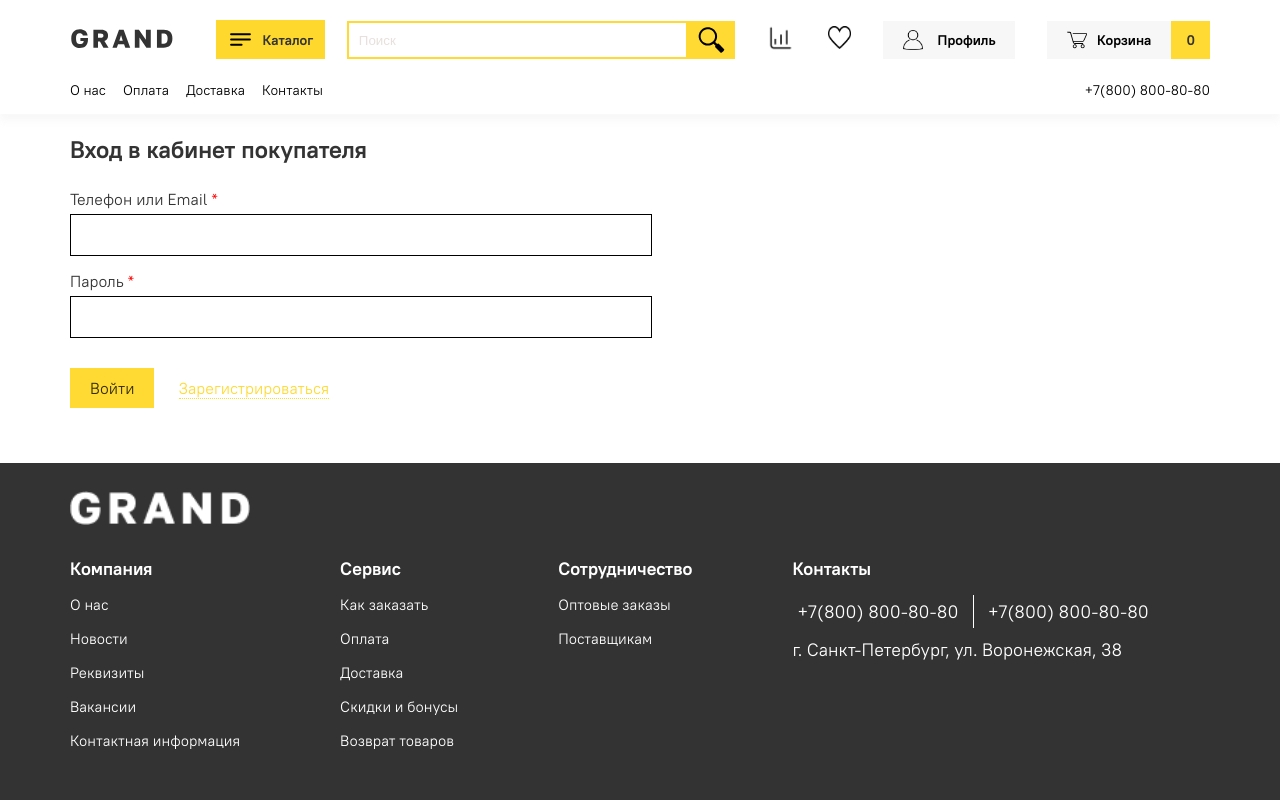
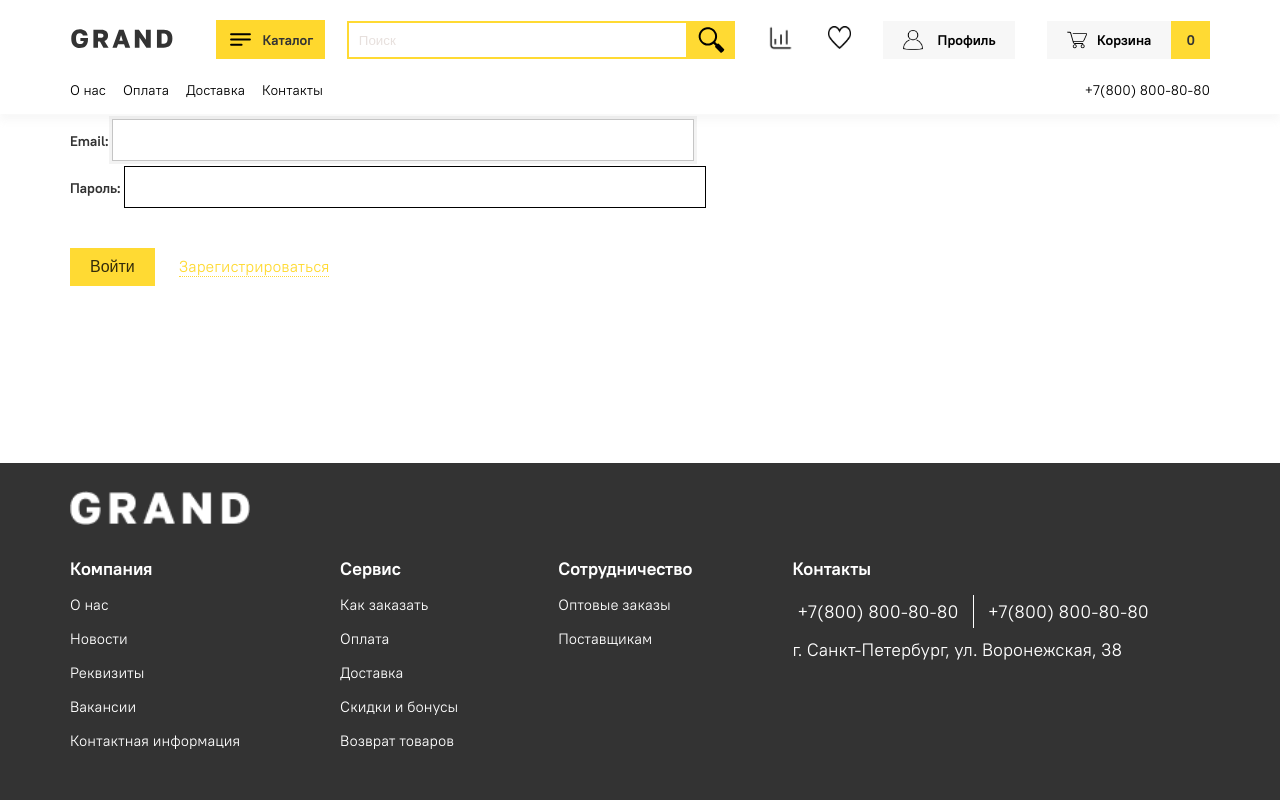
Before and after one commit to SALP0DNAG/Electronics-Store, a Django app: page /users/login/ in a window 1280 px wide. Run offline with Django 4.2, Linux system fonts and the light colour scheme.

Commit message:
add Forms, login

```diff
--- a/Grand_store/settings.py
+++ b/Grand_store/settings.py
@@ -40,7 +40,7 @@
 
     'Store.apps.StoreConfig',
     'page.apps.PageConfig',
-    'users.apps.UsersConfig'
+    'users.apps.UsersConfig',
 ]
 
 MIDDLEWARE = [
--- a/requirements.txt
+++ b/requirements.txt
@@ -1,6 +1,8 @@
 asgiref==3.7.2
 Django==5.0.1
+django-appconf==1.0.6
 pillow==10.2.0
 psycopg==3.1.17
+pytz==2024.1
 sqlparse==0.4.4
 typing_extensions==4.9.0
--- a/static/users/css/login.css
+++ b/static/users/css/login.css
@@ -18,7 +18,7 @@
     font-weight: normal;
 }
 
-.login input {
+.login input:not(.buttons-login) {
     font-family: 'PT Root UI', sans-serif;
     font-size: 16px;
     color: rgba(0, 0, 0, 0.7);
@@ -42,6 +42,8 @@
 }
 
 .buttons-login {
+    border: none;
+    font-size: 16px;
     color: rgba(0, 0, 0, 0.8);
     background-color: #ffda33;
     padding: 10px 20px;
--- a/templates/Store/base.html
+++ b/templates/Store/base.html
@@ -41,10 +41,17 @@
                     </a>
                 </div>
                 <div class="profile">
-                    <a href="{% url 'users:orders' %}">
-                        <img src="{% static 'Store/img/profile.png' %}" alt="">
-                        <span>Профиль</span>
-                    </a>
+                    {% if user.is_authenticated %}
+                        <a href="{% url 'users:orders' %}">
+                                <img src="{% static 'Store/img/profile.png' %}" alt="">
+                            <span>Профиль</span>
+                        </a>
+                    {% else %}
+                        <a href="{% url 'users:login' %}">
+                                <img src="{% static 'Store/img/profile.png' %}" alt="">
+                            <span>Профиль</span>
+                        </a>
+                    {% endif %}
                 </div>
                 <div class="basket">
                     <a href="#">
--- a/templates/users/base.html
+++ b/templates/users/base.html
@@ -14,7 +14,7 @@
             <a href="{% url 'users:address' %}">Адрес доставки</a>
             <a href="{% url 'users:discounts-and-bonuses' %}">Скидки и бонусы</a>
             <a href="{% url 'users:contacts' %}">Контактные данные</a>
-            <a href="">Выход</a>
+            <a href="{% url 'users:logout' %}">Выход</a>
         </div>
         <div class="main-block-content">
             <div class="title">
--- a/templates/users/login.html
+++ b/templates/users/login.html
@@ -9,14 +9,18 @@
 
 {% block content %}
     <div class="login">
-        <div class="login-title">Вход в кабинет покупателя</div>
-        <div class="telephone-or-email-label">Телефон или Email <span>*</span></div>
-        <input type="text" class="telephone-or-email-input">
-        <div class="password-label">Пароль <span>*</span></div>
-        <input type="password" class="password-input">
-        <div class="buttons">
-            <a href="#" class="buttons-login">Войти</a>
-            <a href="{% url 'users:register' %}" class="buttons-register">Зарегистрироваться</a>
-        </div>
+        <form action="{% url 'users:login' %}" method="post">
+            {% csrf_token %}
+            {{ form.as_div }}
+<!--            <div class="login-title">Вход в кабинет покупателя</div>-->
+<!--            <div class="telephone-or-email-label">Телефон или Email <span>*</span></div>-->
+<!--            <input type="text" class="telephone-or-email-input">-->
+<!--            <div class="password-label">Пароль <span>*</span></div>-->
+<!--            <input type="password" class="password-input">-->
+            <div class="buttons">
+                <input type="submit" class="buttons-login" value="Войти">
+                <a href="{% url 'users:register' %}" class="buttons-register">Зарегистрироваться</a>
+            </div>
+        </form>
     </div>
 {% endblock content %}
--- a/users/admin.py
+++ b/users/admin.py
@@ -1,3 +1,5 @@
 from django.contrib import admin
+from . import models
 
-# Register your models here.
+
+admin.site.register(models.User)
--- /dev/null
+++ b/users/forms.py
@@ -0,0 +1,10 @@
+from django.contrib.auth.forms import AuthenticationForm
+from django import forms
+from . import models
+
+
+class UserLoginForm(AuthenticationForm):
+
+    class Meta:
+        model = models.User
+        fields = ('email', 'password')
--- a/users/models.py
+++ b/users/models.py
@@ -3,4 +3,9 @@
 
 
 class User(AbstractUser):
+    city = models.CharField(max_length=30, blank=True)
     address = models.TextField(max_length=250, blank=True)
+    email = models.EmailField(unique=True)
+
+    USERNAME_FIELD = 'email'
+    REQUIRED_FIELDS = ['username']
--- a/users/urls.py
+++ b/users/urls.py
@@ -9,5 +9,6 @@
     path('discounts-and-bonuses/', views.discounts_and_bonuses, name='discounts-and-bonuses'),
     path('contacts/', views.contacts, name='contacts'),
     path('login/', views.login, name='login'),
+    path('logout/', views.logout, name='logout'),
     path('register/', views.register, name='register'),
 ]
--- a/users/views.py
+++ b/users/views.py
@@ -1,4 +1,7 @@
-from django.shortcuts import render
+from django.shortcuts import render, HttpResponseRedirect
+from django.urls import reverse
+from django.contrib import auth
+from . import forms
 
 
 def orders(request):
@@ -18,8 +21,28 @@
 
 
 def login(request):
-    return render(request, 'users/login.html')
+    if request.method == 'POST':
+        form = forms.UserLoginForm(data=request.POST)
+        if form.is_valid():
+            print(request.POST)
+            email = request.POST['username']
+            password = request.POST['password']
+            user = auth.authenticate(email=email, password=password)
+            if user and user.is_active:
+                auth.login(request, user)
+                return HttpResponseRedirect(reverse('users:orders'))
+    else:
+        form = forms.UserLoginForm()
+    context = {
+        'form': form,
+    }
+    return render(request, 'users/login.html', context=context)
 
 
 def register(request):
     return render(request, 'users/register.html')
+
+
+def logout(request):
+    auth.logout(request)
+    return HttpResponseRedirect(reverse('store:index'))
```
Also changed, not shown: users/migrations/0001_initial.py.
